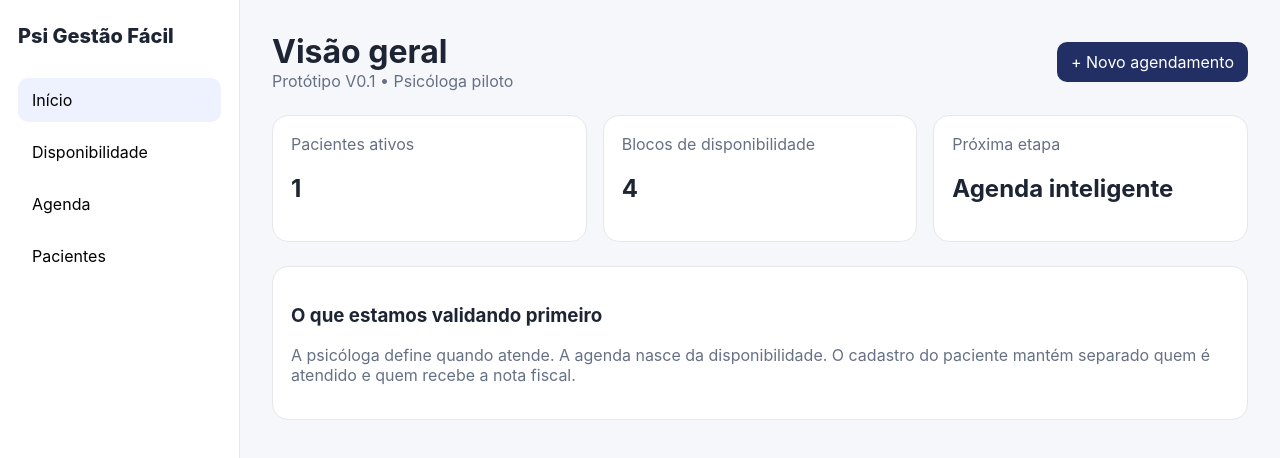
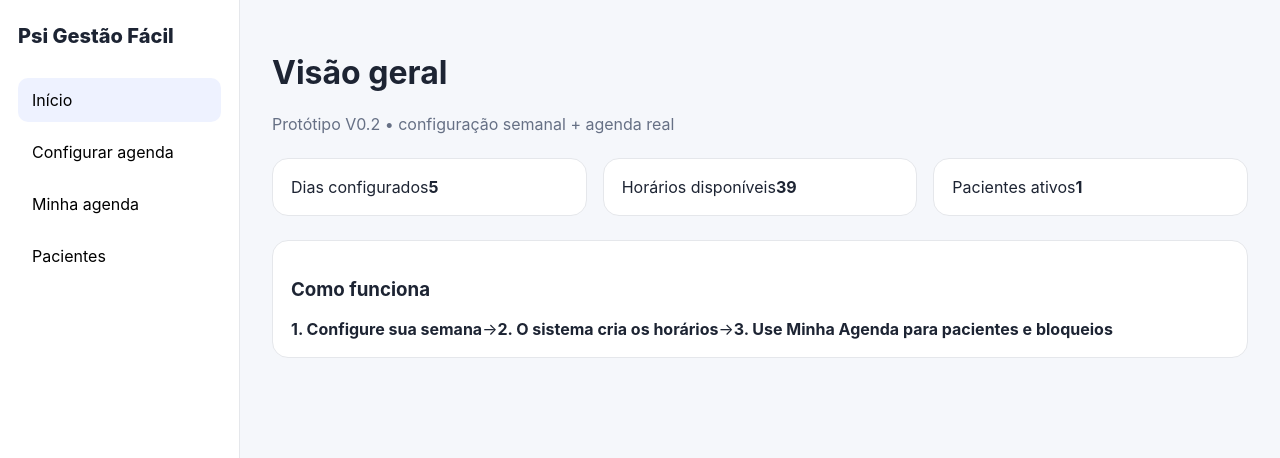
Before and after one commit to scjorge1908-cyber/psi-gestao-facil-Ideia-Jorge, a Next.js app: page / in a window 1280 px wide. Shown: the top 458 px of the page. Built offline with nearby package versions, Linux system fonts and the light colour scheme.

Commit message:
feat: separate weekly schedule setup from patient agenda

```diff
--- a/app/page.tsx
+++ b/app/page.tsx
@@ -1,96 +1,81 @@
 "use client";
 import { useMemo, useState } from "react";
 
-type View = "inicio"|"disponibilidade"|"agenda"|"pacientes";
+type View="inicio"|"configurar"|"agenda"|"pacientes";
+type Period={id:number,label:string,start:string,end:string};
+type DayRule={day:string,enabled:boolean,duration:number,interval:number,periods:Period[]};
+type AgendaItem={day:string,time:string,status:"available"|"blocked"|"booked",patient?:string};
 
-const days = ["Segunda","Terça","Quarta","Quinta","Sexta"];
+const dayNames=["Segunda","Terça","Quarta","Quinta","Sexta","Sábado","Domingo"];
+const initialRules:DayRule[]=dayNames.map((day,i)=>({
+  day,enabled:i<5,duration:50,interval:10,
+  periods:i<5?[{id:1,label:"Manhã",start:"08:00",end:"12:00"},{id:2,label:"Tarde",start:"13:30",end:"18:00"}]:[]
+}));
+
+const toMin=(v:string)=>{const [h,m]=v.split(":").map(Number);return h*60+m};
+const toTime=(m:number)=>String(Math.floor(m/60)).padStart(2,"0")+":"+String(m%60).padStart(2,"0");
 
 export default function Home(){
-  const [view,setView]=useState<View>("inicio");
-  const [slots,setSlots]=useState([
-    {day:"Segunda",start:"08:00",end:"12:00",active:true},
-    {day:"Segunda",start:"14:00",end:"18:00",active:true},
-    {day:"Quarta",start:"13:00",end:"19:00",active:true},
-    {day:"Sexta",start:"08:00",end:"12:00",active:true},
-  ]);
-  const [patients,setPatients]=useState([
-    {name:"Paciente exemplo",phone:"(48) 99999-0000",payer:"Próprio paciente",status:"Ativo"}
-  ]);
-
-  const availableCount=useMemo(()=>slots.filter(s=>s.active).length,[slots]);
-
-  return <div className="shell">
-    <aside className="sidebar">
-      <div className="brand">Psi Gestão Fácil</div>
-      <div className="nav">
-        {([["inicio","Início"],["disponibilidade","Disponibilidade"],["agenda","Agenda"],["pacientes","Pacientes"]] as [View,string][]).map(([k,label])=>
-          <button key={k} className={view===k?"active":""} onClick={()=>setView(k)}>{label}</button>
-        )}
-      </div>
-    </aside>
-    <main className="main">
-      <div className="top">
-        <div><h1 style={{margin:0}}>{title(view)}</h1><div className="muted">Protótipo V0.1 • Psicóloga piloto</div></div>
-        <button className="btn" onClick={()=>alert("Fluxo de novo agendamento entra na próxima etapa.")}>+ Novo agendamento</button>
-      </div>
-      {view==="inicio" && <Dashboard availableCount={availableCount} patients={patients.length}/>}
-      {view==="disponibilidade" && <Availability slots={slots} setSlots={setSlots}/>}
-      {view==="agenda" && <Agenda slots={slots}/>}
-      {view==="pacientes" && <Patients patients={patients} setPatients={setPatients}/>}
-    </main>
-  </div>
+ const [view,setView]=useState<View>("inicio");
+ const [rules,setRules]=useState<DayRule[]>(initialRules);
+ const [exceptions,setExceptions]=useState<Record<string,"blocked"|"available">>({});
+ const [patients,setPatients]=useState([{name:"Paciente exemplo",phone:"(48) 99999-0000",payer:"Próprio paciente",status:"Ativo"}]);
+ const agenda=useMemo(()=>generateAgenda(rules,exceptions),[rules,exceptions]);
+ const activeDays=rules.filter(r=>r.enabled).length;
+ return <div className="shell">
+  <aside className="sidebar"><div className="brand">Psi Gestão Fácil</div><div className="nav">
+   {([["inicio","Início"],["configurar","Configurar agenda"],["agenda","Minha agenda"],["pacientes","Pacientes"]] as [View,string][]).map(([k,l])=><button key={k} className={view===k?"active":""} onClick={()=>setView(k)}>{l}</button>)}
+  </div></aside>
+  <main className="main"><div className="top"><div><h1>{({inicio:"Visão geral",configurar:"Configurar agenda",agenda:"Minha agenda",pacientes:"Pacientes"})[view]}</h1><div className="muted">Protótipo V0.2 • configuração semanal + agenda real</div></div></div>
+   {view==="inicio"&&<Dashboard activeDays={activeDays} slots={agenda.filter(x=>x.status==="available").length} patients={patients.length}/>}
+   {view==="configurar"&&<ScheduleBuilder rules={rules} setRules={setRules}/>}
+   {view==="agenda"&&<MyAgenda agenda={agenda} exceptions={exceptions} setExceptions={setExceptions}/>}
+   {view==="pacientes"&&<Patients patients={patients} setPatients={setPatients}/>}
+  </main>
+ </div>
 }
 
-function title(v:View){return ({inicio:"Visão geral",disponibilidade:"Disponibilidade",agenda:"Agenda",pacientes:"Pacientes"})[v]}
+function Dashboard({activeDays,slots,patients}:{activeDays:number,slots:number,patients:number}){return <>
+ <div className="grid"><div className="card metric"><span>Dias configurados</span><strong>{activeDays}</strong></div><div className="card metric"><span>Horários disponíveis</span><strong>{slots}</strong></div><div className="card metric"><span>Pacientes ativos</span><strong>{patients}</strong></div></div>
+ <div className="card section"><h3>Como funciona</h3><div className="flow"><b>1. Configure sua semana</b><span>→</span><b>2. O sistema cria os horários</b><span>→</span><b>3. Use Minha Agenda para pacientes e bloqueios</b></div></div>
+ </>}
 
-function Dashboard({availableCount,patients}:{availableCount:number,patients:number}){
-  return <>
-    <div className="grid">
-      <div className="card"><div className="muted">Pacientes ativos</div><h2>{patients}</h2></div>
-      <div className="card"><div className="muted">Blocos de disponibilidade</div><h2>{availableCount}</h2></div>
-      <div className="card"><div className="muted">Próxima etapa</div><h2>Agenda inteligente</h2></div>
-    </div>
-    <div className="card section">
-      <h3>O que estamos validando primeiro</h3>
-      <p className="muted">A psicóloga define quando atende. A agenda nasce da disponibilidade. O cadastro do paciente mantém separado quem é atendido e quem recebe a nota fiscal.</p>
-    </div>
-  </>
+function ScheduleBuilder({rules,setRules}:{rules:DayRule[],setRules:(v:DayRule[])=>void}){
+ const update=(i:number,patch:Partial<DayRule>)=>{const n=[...rules];n[i]={...n[i],...patch};setRules(n)};
+ const updPeriod=(di:number,pi:number,patch:Partial<Period>)=>{const periods=[...rules[di].periods];periods[pi]={...periods[pi],...patch};update(di,{periods})};
+ const addPeriod=(i:number)=>update(i,{enabled:true,periods:[...rules[i].periods,{id:Date.now(),label:"Novo período",start:"18:00",end:"21:00"}]});
+ return <div className="stack">
+  <div className="card intro"><h3>Defina sua rotina uma única vez</h3><p className="muted">Escolha os dias, períodos e duração. Os horários individuais serão criados automaticamente.</p></div>
+  {rules.map((r,i)=><div className={"dayCard "+(!r.enabled?"off":"")} key={r.day}>
+   <div className="dayHead"><label className="dayToggle"><input type="checkbox" checked={r.enabled} onChange={e=>update(i,{enabled:e.target.checked})}/><strong>{r.day}</strong></label>
+    <span className="muted">{r.enabled?"Atendimento ativo":"Não atende"}</span></div>
+   {r.enabled&&<><div className="settings"><label>Duração da sessão<select className="input" value={r.duration} onChange={e=>update(i,{duration:+e.target.value})}><option value="30">30 min</option><option value="50">50 min</option><option value="60">1 hora</option></select></label>
+    <label>Intervalo<select className="input" value={r.interval} onChange={e=>update(i,{interval:+e.target.value})}><option value="0">Sem intervalo</option><option value="10">10 min</option><option value="15">15 min</option><option value="30">30 min</option></select></label></div>
+    <div className="periods">{r.periods.map((p,pi)=><div className="period" key={p.id}><input className="input periodName" value={p.label} onChange={e=>updPeriod(i,pi,{label:e.target.value})}/><input className="input" type="time" value={p.start} onChange={e=>updPeriod(i,pi,{start:e.target.value})}/><span>até</span><input className="input" type="time" value={p.end} onChange={e=>updPeriod(i,pi,{end:e.target.value})}/><button className="iconBtn" onClick={()=>update(i,{periods:r.periods.filter((_,x)=>x!==pi)})}>Excluir</button></div>)}</div>
+    <button className="btn secondary" onClick={()=>addPeriod(i)}>+ Adicionar período</button></>}
+  </div>)}
+ </div>
 }
 
-function Availability({slots,setSlots}:{slots:any[],setSlots:any}){
-  const add=()=>setSlots([...slots,{day:"Terça",start:"08:00",end:"12:00",active:true}]);
-  return <div className="card">
-    <div className="row" style={{justifyContent:"space-between"}}><div><h3>Horários de atendimento</h3><div className="muted">Defina dias e faixas de horário.</div></div><button className="btn" onClick={add}>+ Adicionar faixa</button></div>
-    <table className="table"><thead><tr><th>Dia</th><th>Início</th><th>Fim</th><th>Status</th><th></th></tr></thead>
-      <tbody>{slots.map((s,i)=><tr key={i}><td>
-        <select className="input" value={s.day} onChange={e=>{const n=[...slots];n[i]={...n[i],day:e.target.value};setSlots(n)}}>{days.map(d=><option key={d}>{d}</option>)}</select>
-      </td><td><input className="input" type="time" value={s.start} onChange={e=>{const n=[...slots];n[i]={...n[i],start:e.target.value};setSlots(n)}}/></td>
-      <td><input className="input" type="time" value={s.end} onChange={e=>{const n=[...slots];n[i]={...n[i],end:e.target.value};setSlots(n)}}/></td>
-      <td><span className="pill">{s.active?"Disponível":"Bloqueado"}</span></td>
-      <td><button className="btn secondary" onClick={()=>setSlots(slots.filter((_,idx)=>idx!==i))}>Remover</button></td></tr>)}</tbody>
-    </table>
-  </div>
+function generateAgenda(rules:DayRule[],exceptions:Record<string,"blocked"|"available">):AgendaItem[]{
+ const out:AgendaItem[]=[];
+ rules.filter(r=>r.enabled).forEach(r=>r.periods.forEach(p=>{let t=toMin(p.start),end=toMin(p.end);const step=r.duration+r.interval;while(t+r.duration<=end){const time=toTime(t);const key=r.day+"-"+time;out.push({day:r.day,time,status:exceptions[key]||"available"});t+=step}}));
+ if(out.length>2){out[1]={...out[1],status:"booked",patient:"Maria Silva"}}
+ return out;
 }
 
-function Agenda({slots}:{slots:any[]}){
-  return <div className="card"><h3>Prévia da agenda</h3><p className="muted">Nesta primeira etapa mostramos como a disponibilidade alimentará os horários futuros.</p>
-    <table className="table"><thead><tr><th>Dia</th><th>Faixa</th><th>Situação</th></tr></thead><tbody>
-      {slots.filter(s=>s.active).map((s,i)=><tr key={i}><td>{s.day}</td><td>{s.start}–{s.end}</td><td><span className="pill">Aberta para agendamento</span></td></tr>)}
-    </tbody></table>
-  </div>
+function MyAgenda({agenda,exceptions,setExceptions}:{agenda:AgendaItem[],exceptions:Record<string,"blocked"|"available">,setExceptions:(v:Record<string,"blocked"|"available">)=>void}){
+ const [day,setDay]=useState("Segunda"); const items=agenda.filter(a=>a.day===day);
+ const toggle=(a:AgendaItem)=>{if(a.status==="booked")return;const key=a.day+"-"+a.time;setExceptions({...exceptions,[key]:a.status==="blocked"?"available":"blocked"})};
+ return <div className="card"><div className="agendaTop"><div><h3>Agenda da semana</h3><p className="muted">Bloquear um horário aqui altera somente esta ocorrência no protótipo.</p></div><select className="input" value={day} onChange={e=>setDay(e.target.value)}>{dayNames.map(d=><option key={d}>{d}</option>)}</select></div>
+  <div className="legend"><span>🟢 Disponível</span><span>🔵 Paciente agendado</span><span>🔒 Bloqueado</span></div>
+  <div className="slots">{items.length?items.map(a=><div className={"slot "+a.status} key={a.time}><div className="slotTime">{a.time}</div><div className="slotBody"><strong>{a.status==="booked"?a.patient:a.status==="blocked"?"Horário bloqueado":"Disponível"}</strong><small>{a.status==="available"?"Livre para agendamento":a.status==="booked"?"Atendimento confirmado":"Não receber agendamentos"}</small></div>{a.status!=="booked"&&<button className="btn secondary" onClick={()=>toggle(a)}>{a.status==="blocked"?"Liberar":"Bloquear"}</button>}</div>):<div className="empty">Nenhum horário configurado para {day}. Vá em <b>Configurar agenda</b>.</div>}</div>
+ </div>
 }
 
 function Patients({patients,setPatients}:{patients:any[],setPatients:any}){
-  const [name,setName]=useState(""); const [phone,setPhone]=useState(""); const [fiscalSame,setFiscalSame]=useState(true); const [fiscalName,setFiscalName]=useState("");
-  const save=()=>{if(!name)return;setPatients([...patients,{name,phone,payer:fiscalSame?"Próprio paciente":fiscalName||"Outro tomador",status:"Ativo"}]);setName("");setPhone("");setFiscalName("")};
-  return <div className="two">
-    <div className="card">
-      <h3>Novo paciente</h3>
-      <div className="row"><input className="input" placeholder="Nome completo" value={name} onChange={e=>setName(e.target.value)}/><input className="input" placeholder="Telefone" value={phone} onChange={e=>setPhone(e.target.value)}/></div>
-      <div className="section"><label><input type="checkbox" checked={fiscalSame} onChange={e=>setFiscalSame(e.target.checked)}/> Nota fiscal para o próprio paciente</label></div>
-      {!fiscalSame && <div className="section"><input className="input" placeholder="Nome / razão social do tomador" value={fiscalName} onChange={e=>setFiscalName(e.target.value)}/></div>}
-      <div className="section"><button className="btn" onClick={save}>Salvar paciente</button></div>
-    </div>
-    <div className="card"><h3>Pacientes cadastrados</h3><table className="table"><thead><tr><th>Paciente</th><th>Tomador fiscal</th><th>Status</th></tr></thead><tbody>{patients.map((p,i)=><tr key={i}><td>{p.name}<div className="muted">{p.phone}</div></td><td>{p.payer}</td><td><span className="pill">{p.status}</span></td></tr>)}</tbody></table></div>
-  </div>
+ const [name,setName]=useState("");const [phone,setPhone]=useState("");const [same,setSame]=useState(true);const [fiscal,setFiscal]=useState("");
+ const save=()=>{if(!name)return;setPatients([...patients,{name,phone,payer:same?"Próprio paciente":fiscal||"Outro tomador",status:"Ativo"}]);setName("");setPhone("");setFiscal("")};
+ return <div className="two"><div className="card"><h3>Novo paciente</h3><div className="form"><input className="input" placeholder="Nome completo" value={name} onChange={e=>setName(e.target.value)}/><input className="input" placeholder="Telefone" value={phone} onChange={e=>setPhone(e.target.value)}/><label><input type="checkbox" checked={same} onChange={e=>setSame(e.target.checked)}/> Nota fiscal para o próprio paciente</label>{!same&&<input className="input" placeholder="Nome / razão social do tomador" value={fiscal} onChange={e=>setFiscal(e.target.value)}/>}<button className="btn" onClick={save}>Salvar paciente</button></div></div>
+ <div className="card"><h3>Pacientes cadastrados</h3>{patients.map((p,i)=><div className="patient" key={i}><strong>{p.name}</strong><span>{p.phone}</span><small>Tomador fiscal: {p.payer}</small></div>)}</div></div>
 }
```
